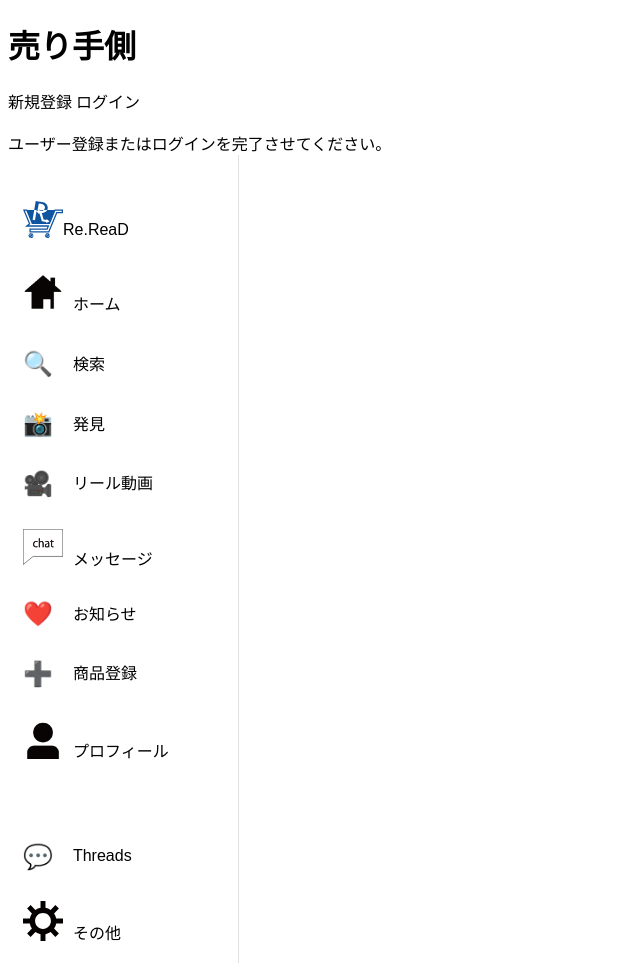
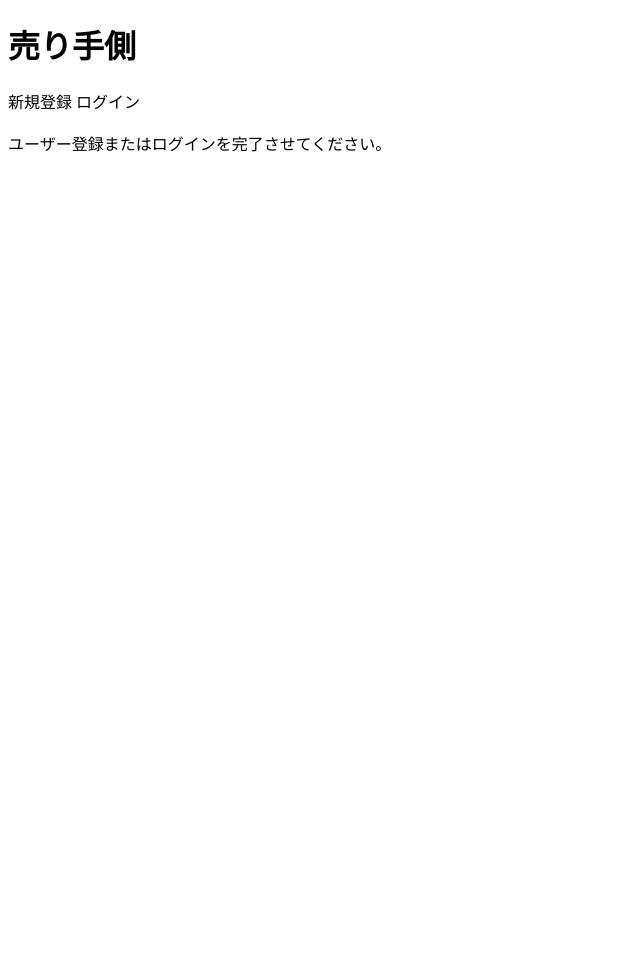
Before and after one commit to meru83/amozon, a PHP site: page /seller/seller_top.php in a window 1280 px wide. Shown: the whole page, without its empty margins (0-640 px from the left). After the commit the page ends 152 px from the top, so only its background shows below. Run offline with PHP 8.4, Linux system fonts and the light colour scheme.

Commit message:
要相談;

```diff
--- a/seller/seller_top.php
+++ b/seller/seller_top.php
@@ -47,9 +47,11 @@ error_reporting(E_ALL);
         echo "ユーザー登録またはログインを完了させてください。";
     }
     ?>
-    <div class="Amozon-container">
+    <!--sellerとuserでデザイン分ける--->
+
+    <!-- <div class="Amozon-container"> -->
         <!-- Left Side Menu -->
-        <div class="left-menu">
+        <!-- <div class="left-menu">
             <div>
                 <ul class="menu-list">
                     <li class="menu-item"><a href=""><img src="../img/cart_dake.svg" class="logo"><span class="menu-item-text-logo">Re.ReaD</span></a></li>
@@ -74,6 +76,6 @@ error_reporting(E_ALL);
 
         <div class="right-content">
         </div>
-    </div>
+    </div> -->
 </body>
 </html>
```
